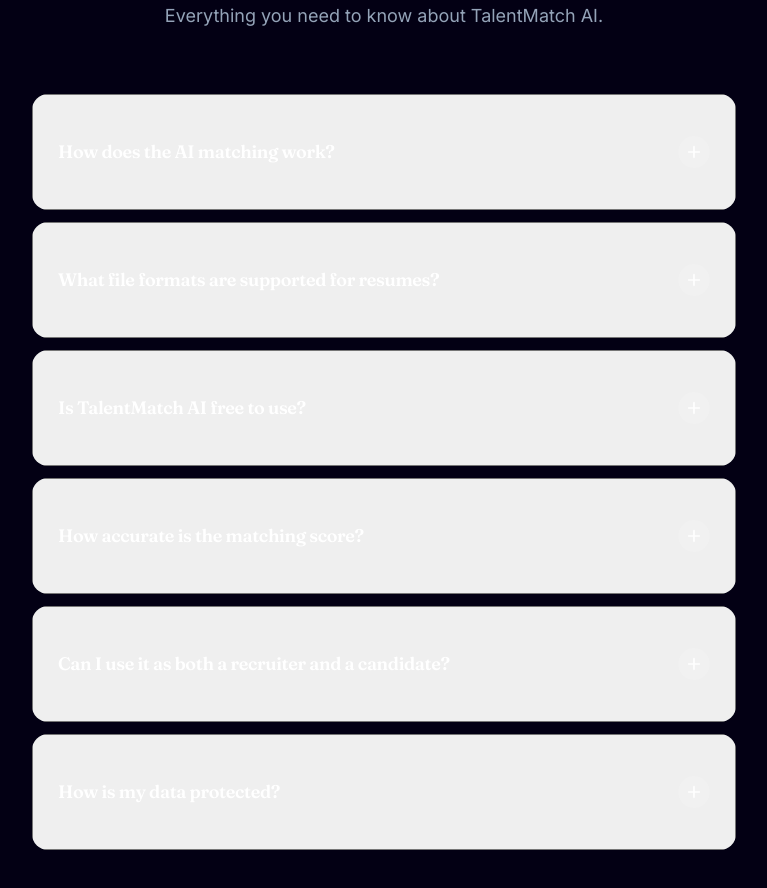
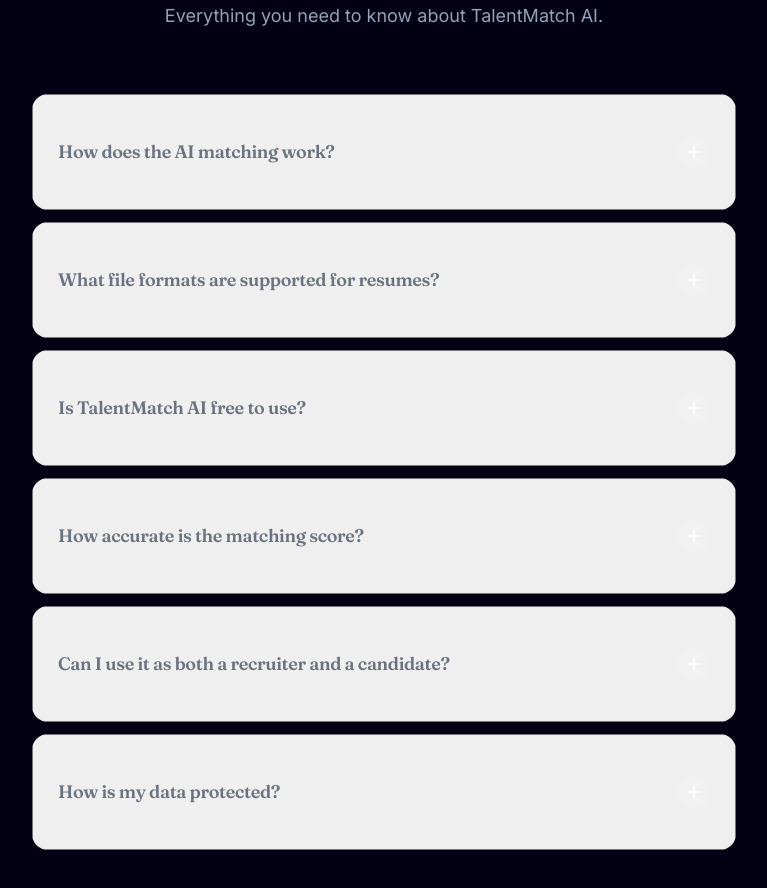
Before and after one commit to ayushguptakr/AI-Driven-Candidate-Job-Matching-System, a React (Create React App) app in the folder frontend/: page / in a window 1280 px wide. Shown: the part 6680-7568 px from the top of the page, without its empty margins (256-1023 px from the left). Built offline with nearby package versions, Linux system fonts and the light colour scheme; no server answers.

Commit message:
feat: add FAQ component to landing page with interactive accordion functionality

```diff
--- a/frontend/src/components/landing/FAQ.js
+++ b/frontend/src/components/landing/FAQ.js
@@ -64,7 +64,7 @@
                 onClick={() => toggle(i)}
                 className="text-white flex justify-between items-center w-full p-5 sm:p-6 text-left group hover:bg-white/10 transition-colors"
               >
-                <h3 className="text-white font-semibold text-base sm:text-lg pr-4">
+                <h3 className="text-gray-500 font-semibold text-base sm:text-lg pr-4">
                   {faq.question}
                 </h3>
                 <span className={`shrink-0 w-8 h-8 rounded-full flex items-center justify-center transition-all duration-300 ${
```
